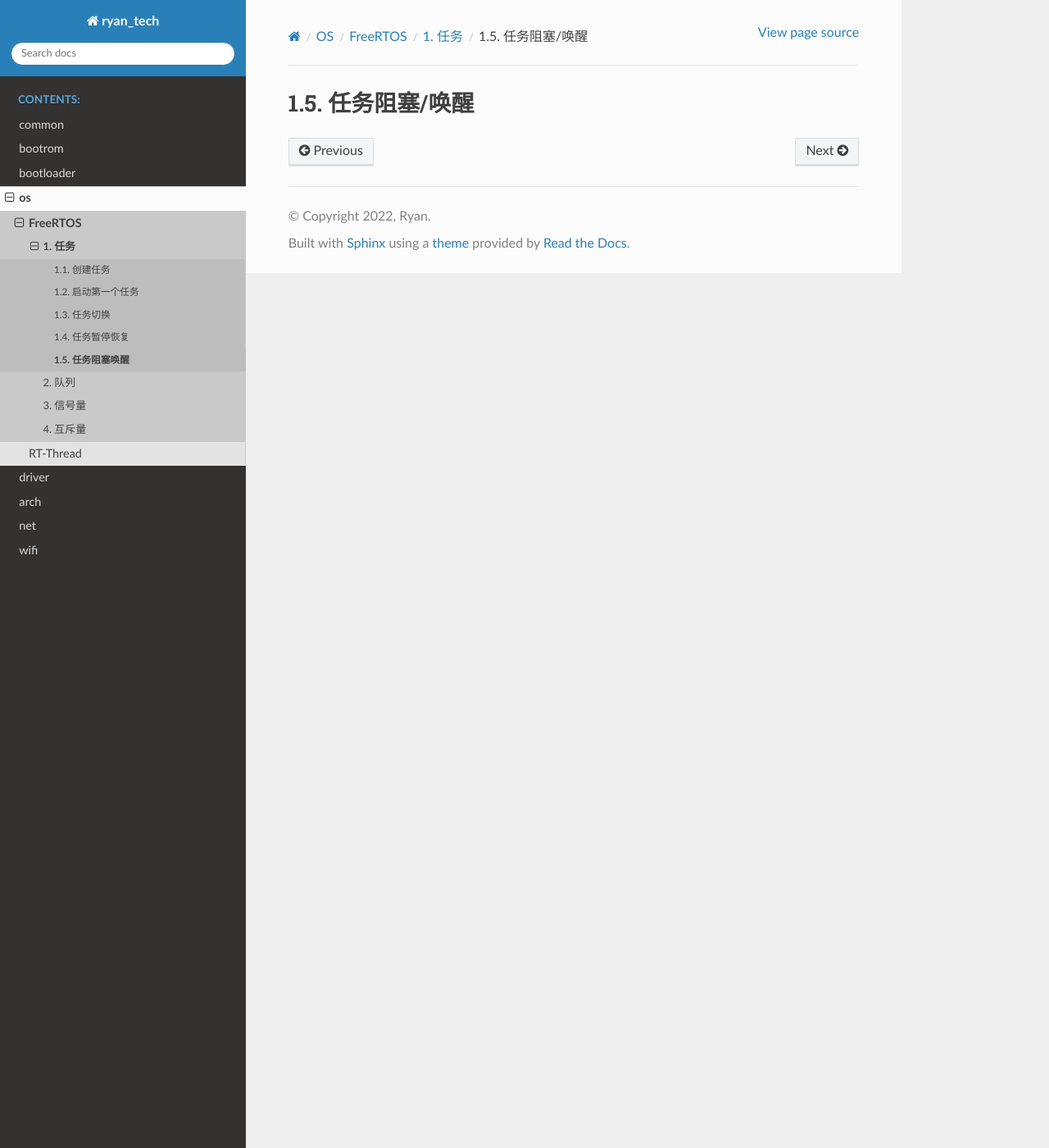
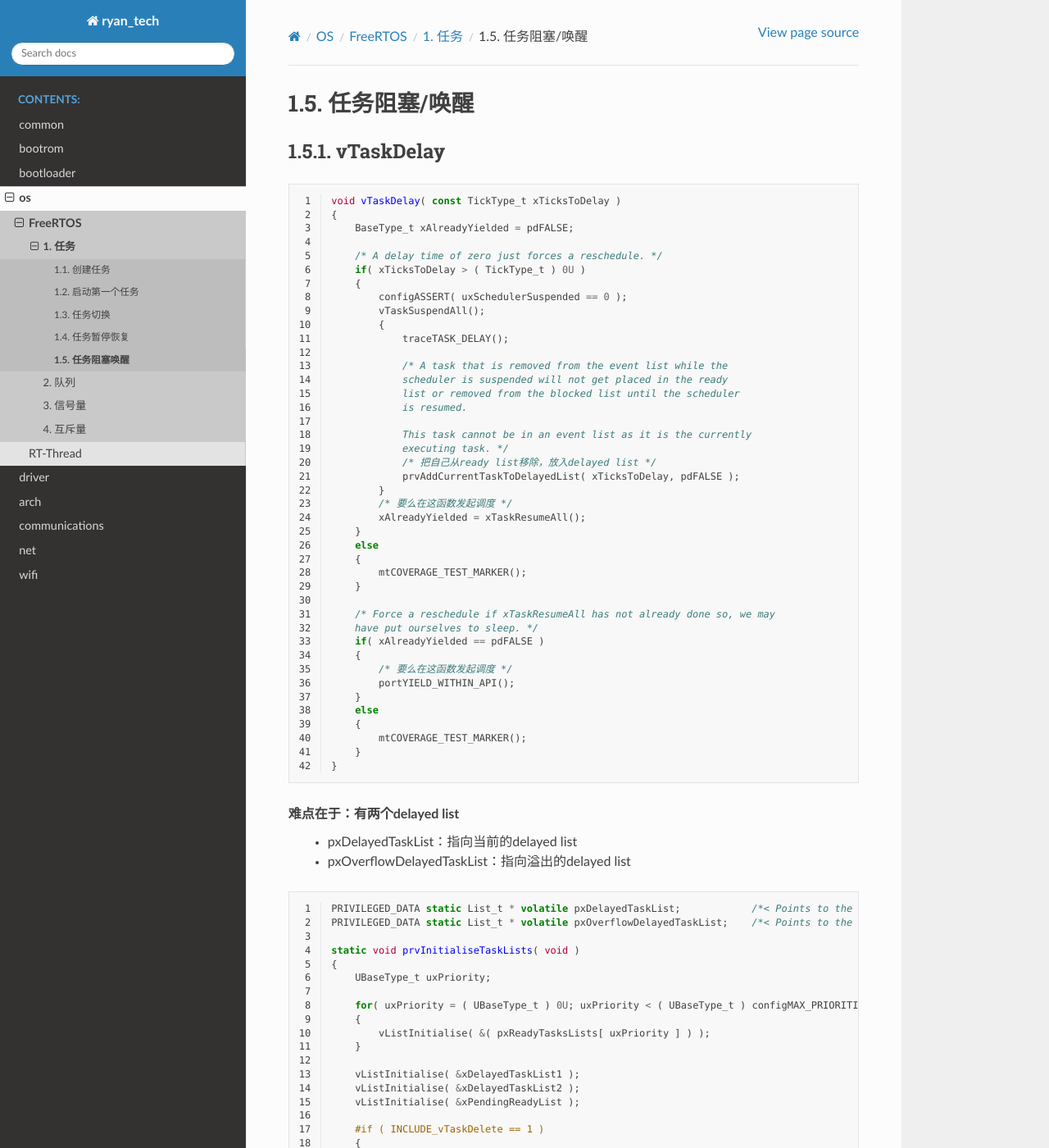
Before and after one commit to BlackTudou/tech_doc, a Sphinx documentation site: the page built from source/os/freertos/task/block_wake_up_task.rst, in a window 1280 px wide and 1400 px high. Shown: the whole window at 82% size. Built offline with Sphinx 7.4.7 and the Read the Docs theme 2.0.0, drawn with Linux system fonts in a browser that asks for light colours; pages that are not in the unit, such as notebooks, are missing from menus; some of the changed text lies outside the part shown.

Commit message:
add build doc

```diff
--- /dev/null
+++ b/source/communications/signal_and_system/index.rst
@@ -0,0 +1,3 @@
+=============
+信号与系统
+=============
--- a/source/index.rst
+++ b/source/index.rst
@@ -12,5 +12,6 @@ ryan_tech
    driver <driver/index>
    arch <arch/index>
    build <build/index>
+   communications <communications/index>
    net <net/index>
    wifi <wifi/index>
--- a/source/os/freertos/task/block_wake_up_task.rst
+++ b/source/os/freertos/task/block_wake_up_task.rst
@@ -1,3 +1,93 @@
 ==============
 任务阻塞/唤醒
 ==============
+
+vTaskDelay
+===========
+
+.. code-block:: c
+    :linenos:
+
+    void vTaskDelay( const TickType_t xTicksToDelay )
+    {
+        BaseType_t xAlreadyYielded = pdFALSE;
+
+        /* A delay time of zero just forces a reschedule. */
+        if( xTicksToDelay > ( TickType_t ) 0U )
+        {
+            configASSERT( uxSchedulerSuspended == 0 );
+            vTaskSuspendAll();
+            {
+                traceTASK_DELAY();
+
+                /* A task that is removed from the event list while the
+                scheduler is suspended will not get placed in the ready
+                list or removed from the blocked list until the scheduler
+                is resumed.
+
+                This task cannot be in an event list as it is the currently
+                executing task. */
+                /* 把自己从ready list移除，放入delayed list */
+                prvAddCurrentTaskToDelayedList( xTicksToDelay, pdFALSE );
+            }
+            /* 要么在这函数发起调度 */
+            xAlreadyYielded = xTaskResumeAll();
+        }
+        else
+        {
+            mtCOVERAGE_TEST_MARKER();
+        }
+
+        /* Force a reschedule if xTaskResumeAll has not already done so, we may
+        have put ourselves to sleep. */
+        if( xAlreadyYielded == pdFALSE )
+        {
+            /* 要么在这函数发起调度 */
+            portYIELD_WITHIN_API();
+        }
+        else
+        {
+            mtCOVERAGE_TEST_MARKER();
+        }
+    }
+
+难点在于：有两个delayed list
+ - pxDelayedTaskList：指向当前的delayed list
+ - pxOverflowDelayedTaskList：指向溢出的delayed list
+
+.. code-block:: c
+    :linenos:
+
+    PRIVILEGED_DATA static List_t * volatile pxDelayedTaskList;            /*< Points to the delayed task list currently being used. */
+    PRIVILEGED_DATA static List_t * volatile pxOverflowDelayedTaskList;    /*< Points to the delayed task list currently being used to hold tasks that have overflowed the current tick count. */
+
+    static void prvInitialiseTaskLists( void )
+    {
+        UBaseType_t uxPriority;
+
+        for( uxPriority = ( UBaseType_t ) 0U; uxPriority < ( UBaseType_t ) configMAX_PRIORITIES; uxPriority++ )
+        {
+            vListInitialise( &( pxReadyTasksLists[ uxPriority ] ) );
+        }
+
+        vListInitialise( &xDelayedTaskList1 );
+        vListInitialise( &xDelayedTaskList2 );
+        vListInitialise( &xPendingReadyList );
+
+        #if ( INCLUDE_vTaskDelete == 1 )
+        {
+            vListInitialise( &xTasksWaitingTermination );
+        }
+        #endif /* INCLUDE_vTaskDelete */
+
+        #if ( INCLUDE_vTaskSuspend == 1 )
+        {
+            vListInitialise( &xSuspendedTaskList );
+        }
+        #endif /* INCLUDE_vTaskSuspend */
+
+        /* Start with pxDelayedTaskList using list1 and the pxOverflowDelayedTaskList
+        using list2. */
+        pxDelayedTaskList = &xDelayedTaskList1;
+        pxOverflowDelayedTaskList = &xDelayedTaskList2;
+    }
```
Also changed, not shown: source/communications/index.rst (added, +8 -0 lines), 2 other files.
